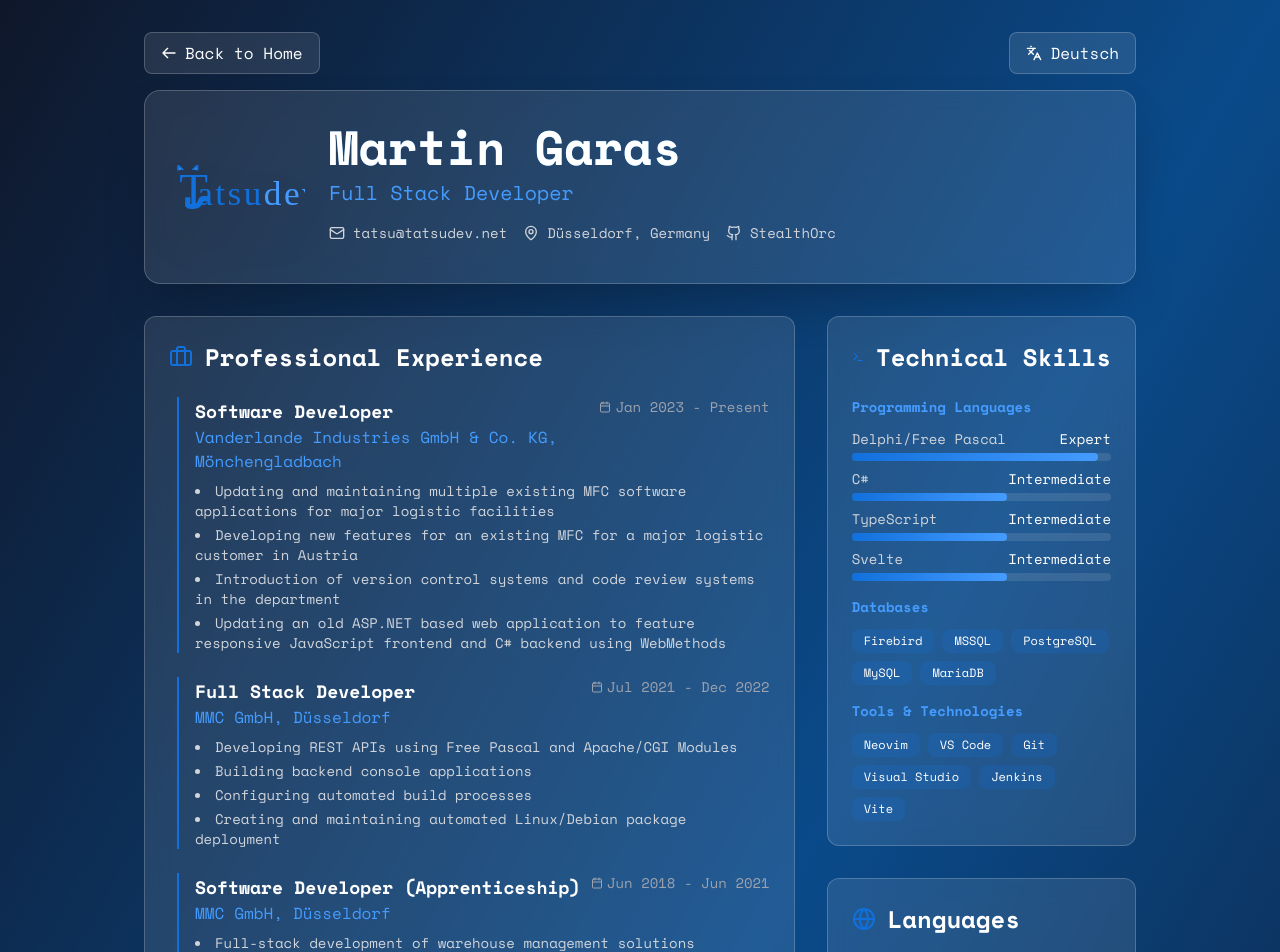
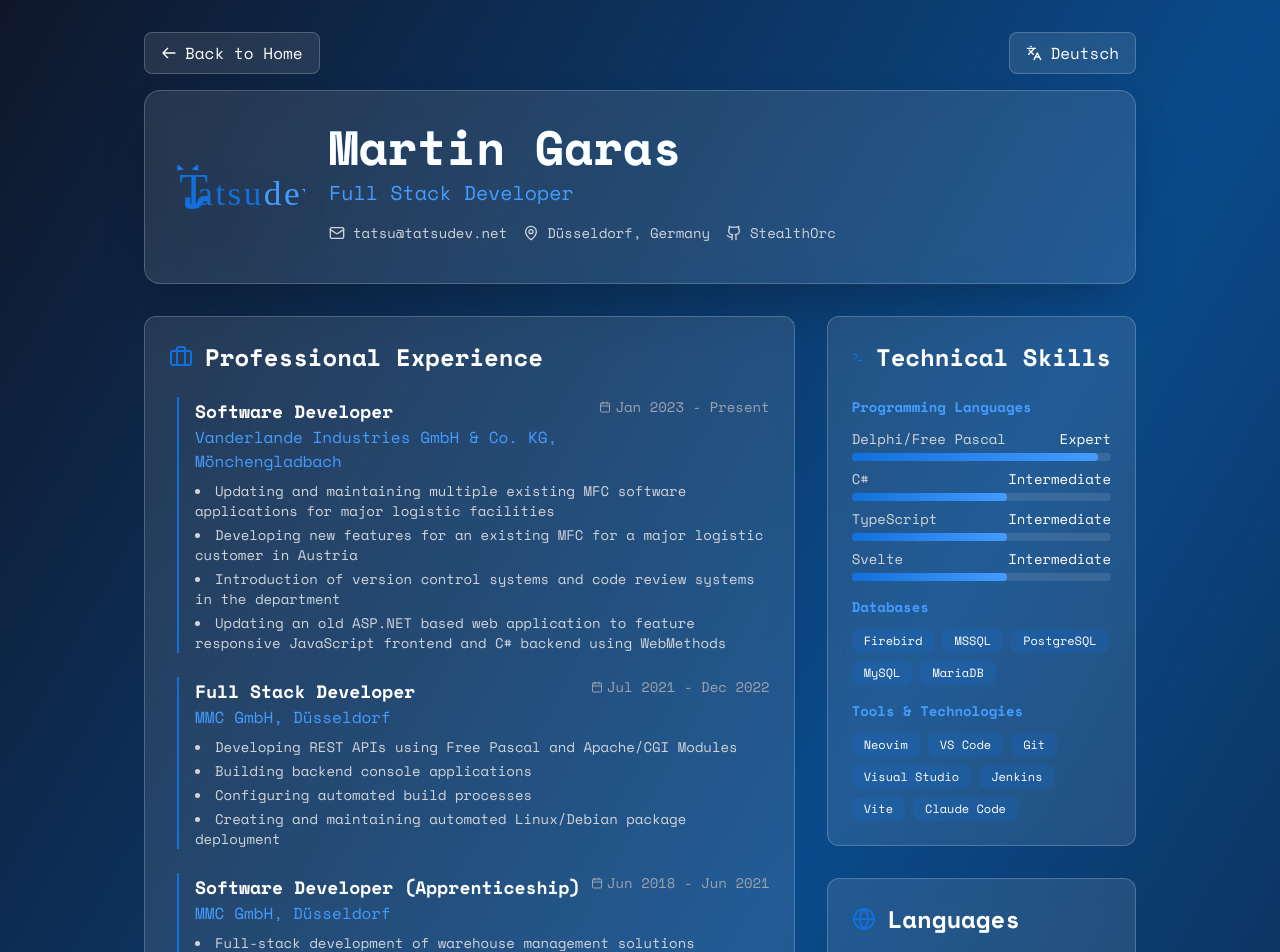
Before and after one commit to StealthOrc/TatsuDev, a SvelteKit app: page /resume in a window 1280 px wide. Shown: the top 952 px of the page. Built offline with nearby package versions, Linux system fonts and the light colour scheme.

Commit message:
added claude code to tools and techonologies

```diff
--- a/src/routes/resume/+page.svelte
+++ b/src/routes/resume/+page.svelte
@@ -408,6 +408,7 @@
 								<span class="px-3 py-1 bg-[#1170dc]/20 text-white rounded-lg text-xs">Visual Studio</span>
 								<span class="px-3 py-1 bg-[#1170dc]/20 text-white rounded-lg text-xs">Jenkins</span>
 								<span class="px-3 py-1 bg-[#1170dc]/20 text-white rounded-lg text-xs">Vite</span>
+								<span class="px-3 py-1 bg-[#1170dc]/20 text-white rounded-lg text-xs">Claude Code</span>
 							</div>
 						</div>
 					</div>
```
